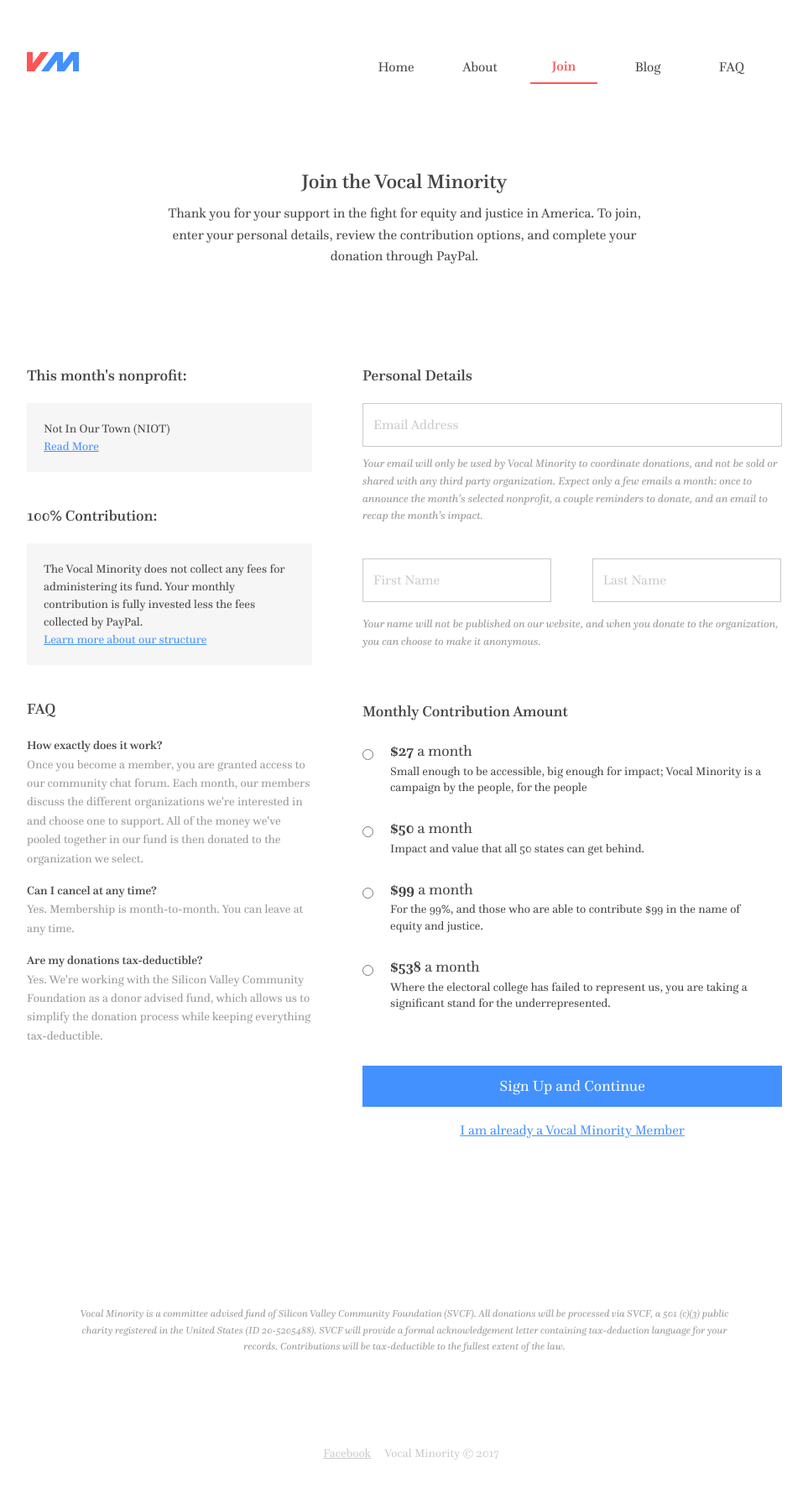
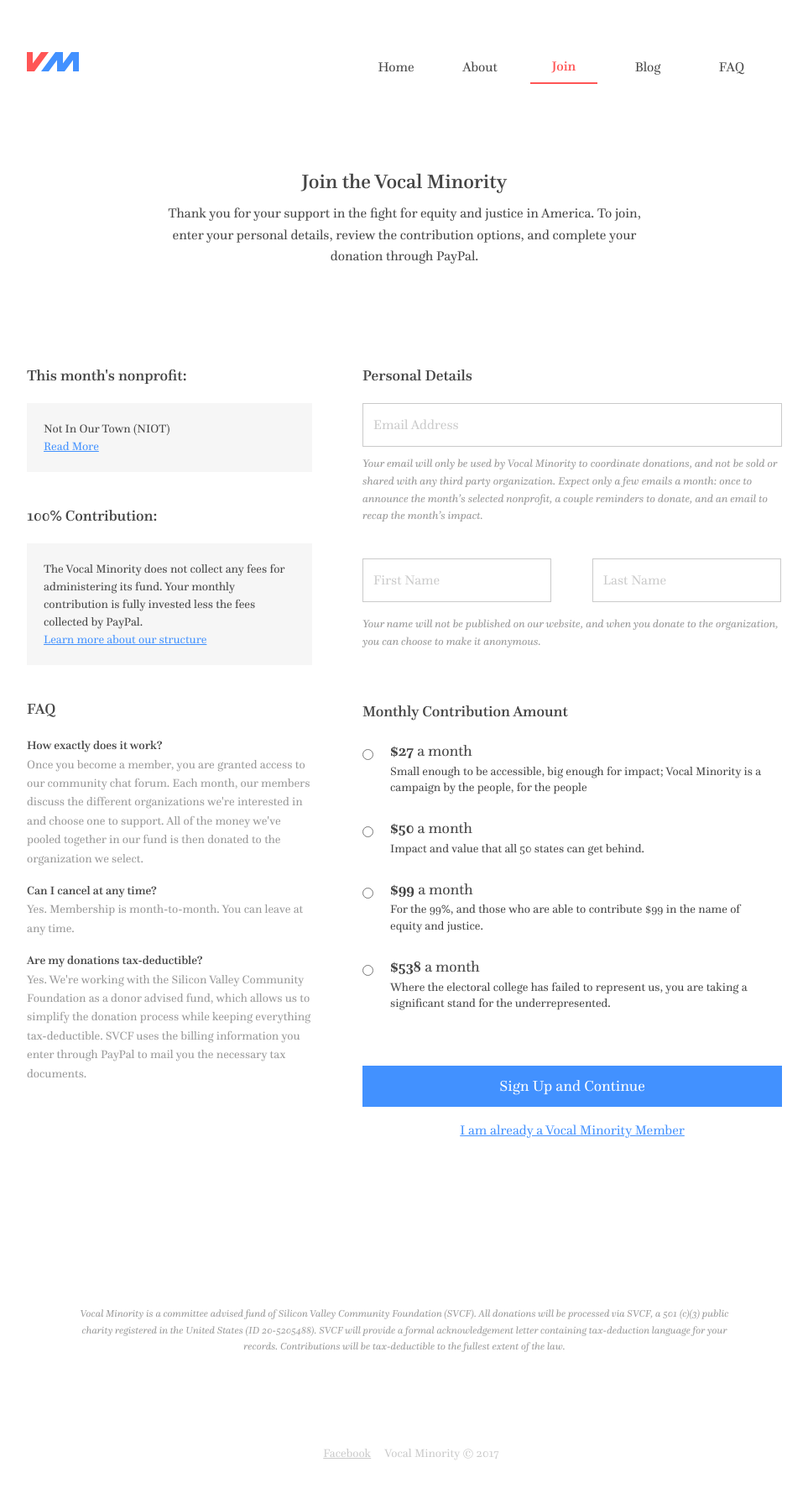
Before and after one commit to VocalMinority/vocalminority.us, a Jekyll site: the page built from join.html, in a window 1280 px wide. Shown: the whole page at 84% size, without its empty margins (158-1121 px from the left). Built offline with Jekyll 4.4.1, drawn with Linux system fonts in a browser that asks for light colours; nearby versions of some CDN libraries; comment, search, counter and statistics services are not loaded.

Commit message:
Add additional copy for tax-deductible process.

```diff
--- a/faq.html
+++ b/faq.html
@@ -106,8 +106,7 @@ banner: true
       </li>
       <li class="toggle closed">
         <h3 class="title">Are my donations tax-deductible?</h3>
-        <p>Yes. Donations to committee-advised funds
-        are tax-deductible.</p>
+        <p>Yes. Donations to committee-advised funds are tax-deductible. SVCF uses the billing information you enter through PayPal to mail you the necessary tax documents.</p>
       </li>
       <li class="toggle closed">
         <h3 class="title">Can my donations be anonymous?</h3>
--- a/join.html
+++ b/join.html
@@ -89,7 +89,7 @@
       <p class="join-faq-heading">Can I cancel at any time?</p>
       <p class="join-faq-answer">Yes. Membership is month-to-month. You can leave at any time.</p>
       <p class="join-faq-heading">Are my donations tax-deductible?</p>
-      <p class="join-faq-answer">Yes. We're working with the Silicon Valley Community Foundation as a donor advised fund, which allows us to simplify the donation process while keeping everything tax-deductible.</p>
+      <p class="join-faq-answer">Yes. We're working with the Silicon Valley Community Foundation as a donor advised fund, which allows us to simplify the donation process while keeping everything tax-deductible. SVCF uses the billing information you enter through PayPal to mail you the necessary tax documents.</p>
     </div>
   </div>
   <script type='text/javascript' src='//s3.amazonaws.com/downloads.mailchimp.com/js/mc-validate.js'></script><script type='text/javascript'>(function($) {window.fnames = new Array(); window.ftypes = new Array();fnames[0]='EMAIL';ftypes[0]='email';fnames[1]='FNAME';ftypes[1]='text';fnames[2]='LNAME';ftypes[2]='text';fnames[3]='AMOUNT';ftypes[3]='radio';}(jQuery));var $mcj = jQuery.noConflict(true);</script>
```
